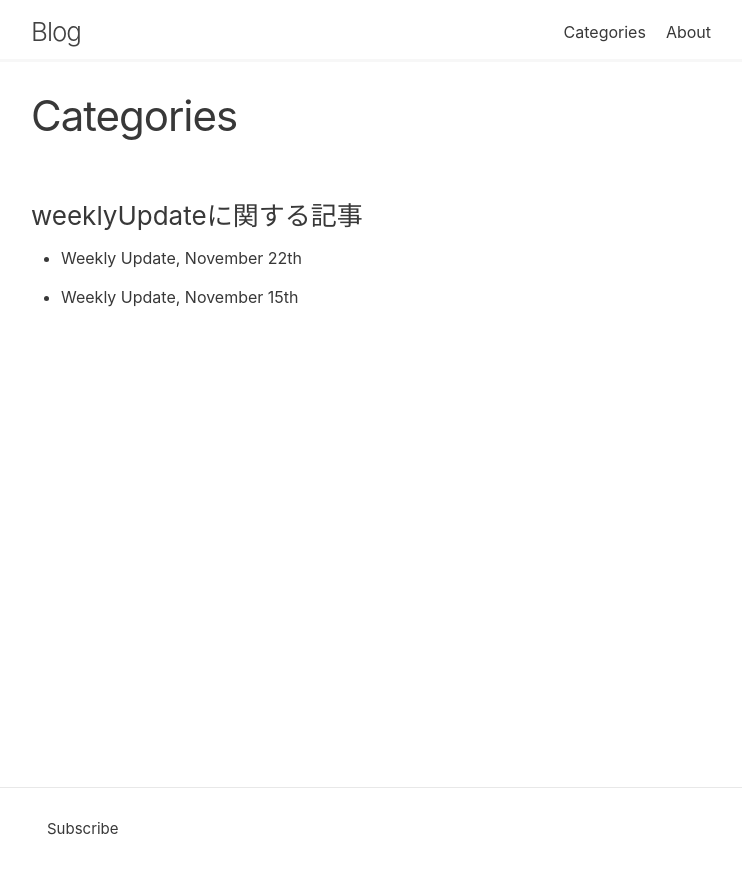
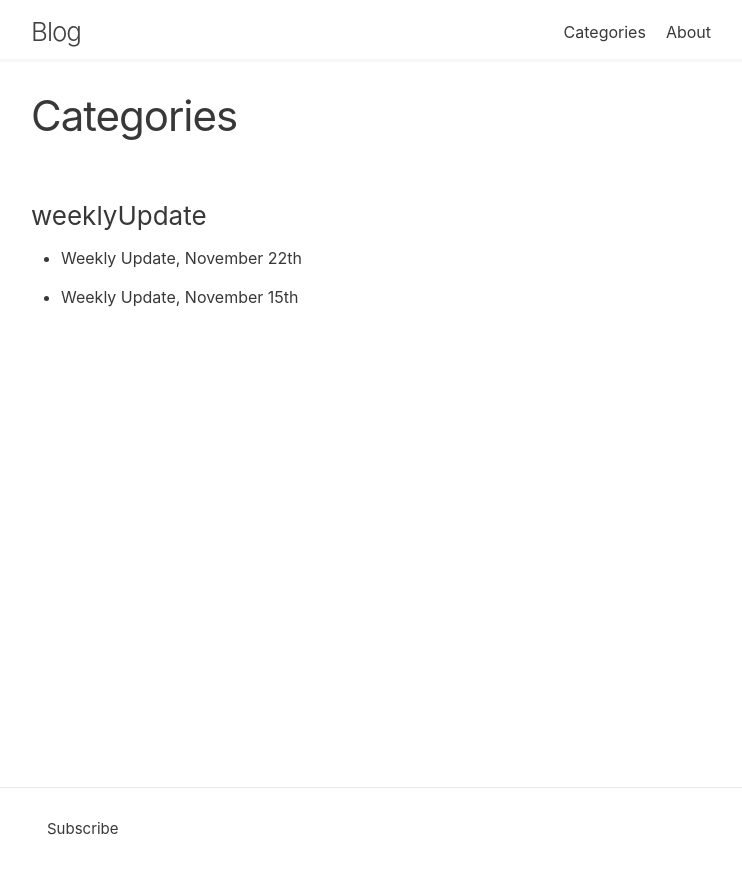
Before and after one commit to kazblog/kazblog.github.io, a Jekyll site: the page built from pages/Categories.md, in a window 1280 px wide. Shown: the top 874 px of the page, without its empty margins (269-1011 px from the left). Built offline with Jekyll 4.4.1, drawn with Linux system fonts in a browser that asks for light colours.

Commit message:
Update Categories.md

```diff
--- a/pages/Categories.md
+++ b/pages/Categories.md
@@ -6,7 +6,7 @@ permalink: /Categories/
 
 
 
- <h3>weeklyUpdateに関する記事</h3>
+ <h3>weeklyUpdate</h3>
 {% for post in site.categories.weeklyUpdate %}
 <ul>
 <li><a href="{{post.url}}">{{post.title}}</a></li>
```
